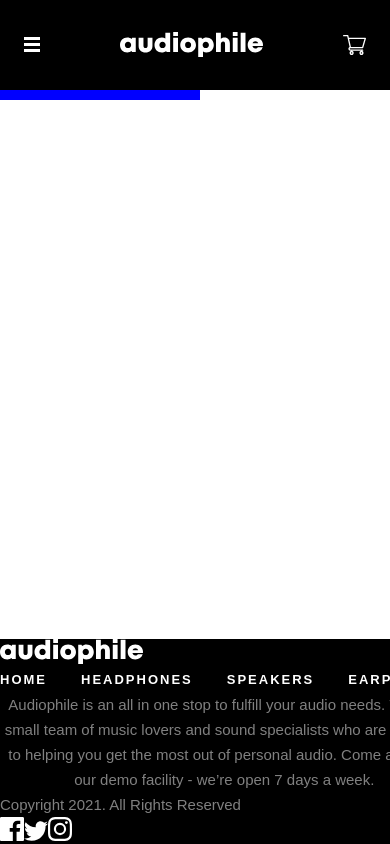
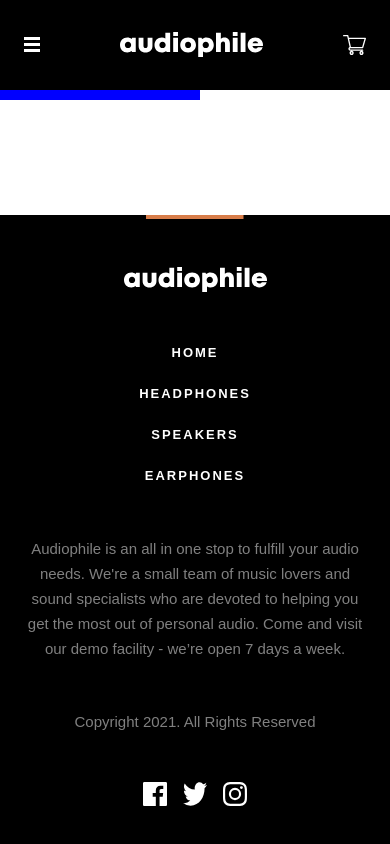
Before and after one commit to smccourtb/audiophile-ecommerce-website, a React (Create React App) app: page / in a window 390 px wide. Built offline with nearby package versions, Linux system fonts and the light colour scheme.

Commit message:
footer layout for mobile complete

```diff
--- a/src/components/Footer.jsx
+++ b/src/components/Footer.jsx
@@ -5,11 +5,15 @@ import InstagramIcon from "../assets/shared/desktop/icon-instagram.svg";
 import TwitterIcon from "../assets/shared/desktop/icon-twitter.svg";
 import Navigation from "./Navigation";
 
-const Footer = () => {
 const FooterContainer = styled.footer`
-    background-color: #000000;
+  background: linear-gradient(#d87d4a, #d87d4a) top / 25% 4px no-repeat, #000000;
   position: fixed;
   bottom: 0;
+  display: flex;
+  flex-direction: column;
+  align-items: center;
+  gap: 48px;
+  padding: 0 24px 38px;
 `;
 
 const DescriptionText = styled.p`
@@ -21,10 +25,11 @@ const Footer = () => {
   opacity: 0.5;
 `;
 
+const Footer = () => {
   return (
     <FooterContainer>
-      <img src={Logo} alt="logo" />
-      <Navigation />
+      <img style={{ paddingTop: "52px" }} src={Logo} alt="logo" />
+      <Navigation footer />
       <DescriptionText>
         Audiophile is an all in one stop to fulfill your audio needs. We're a
         small team of music lovers and sound specialists who are devoted to
@@ -34,7 +39,7 @@ const Footer = () => {
       <DescriptionText as={"small"}>
         Copyright 2021. All Rights Reserved
       </DescriptionText>
-      <div>
+      <div style={{ display: "flex", gap: "16px" }}>
         <img src={FacebookIcon} alt={"facebook"} />
         <img src={TwitterIcon} alt={"twitter"} />
         <img src={InstagramIcon} alt={"instagram"} />
```
Lines whose indentation alone changed are shown as unchanged.
